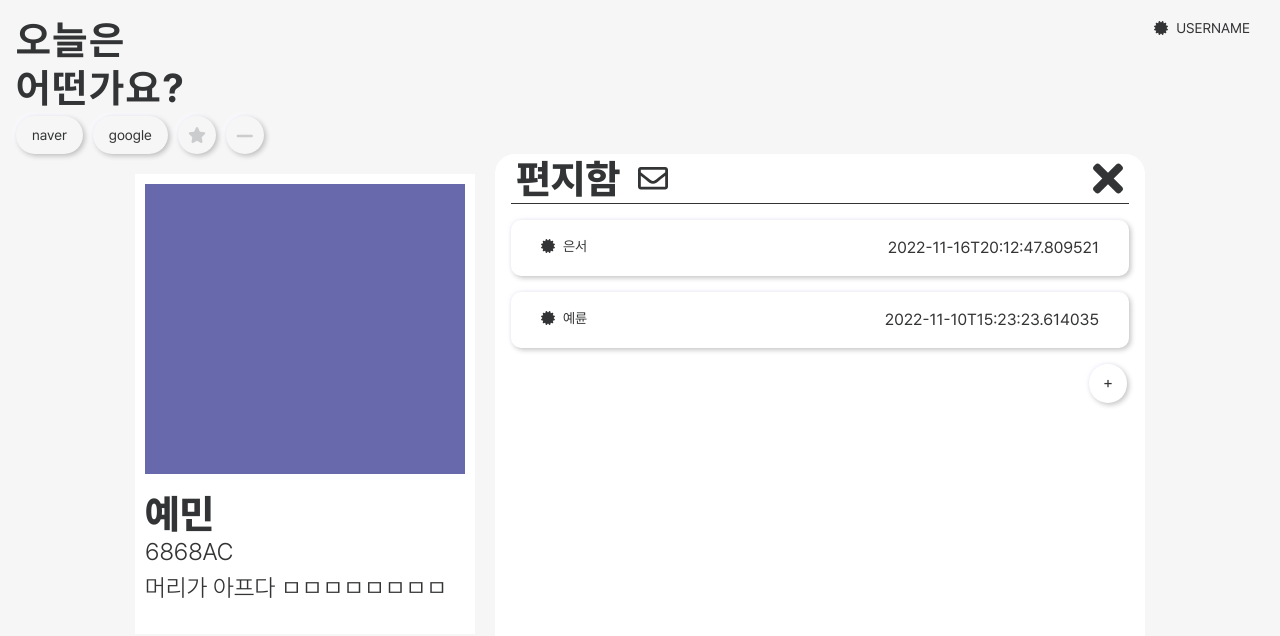
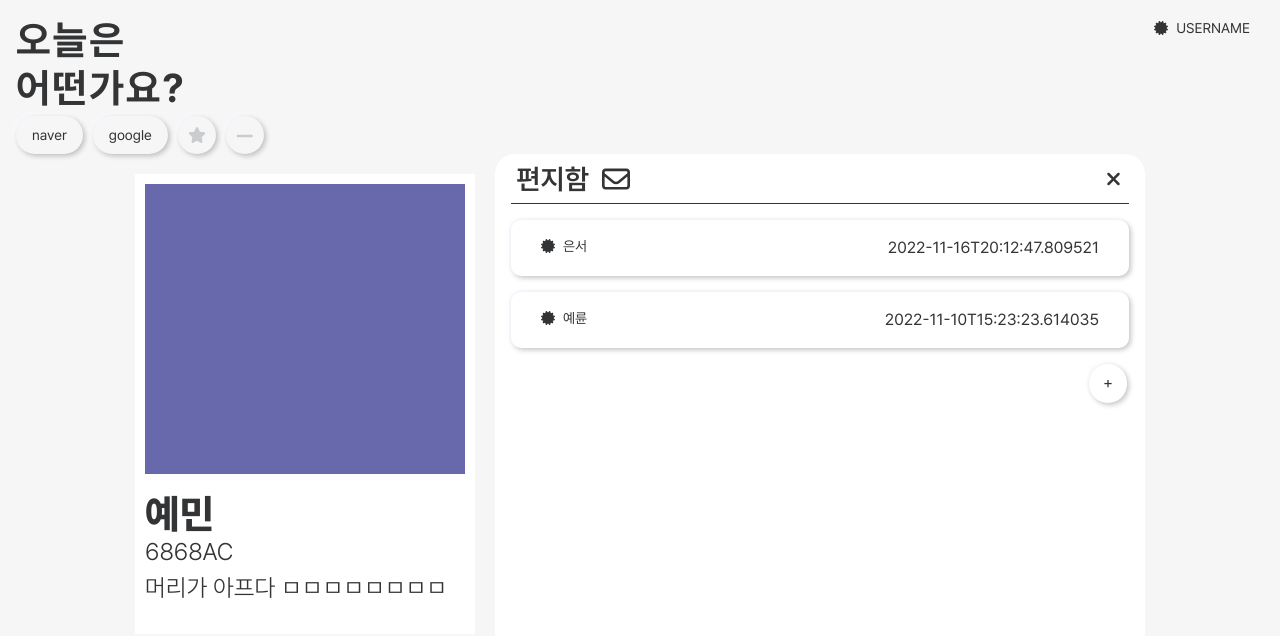
Before and after one commit to codestates-seb/seb40_main_029, a React (Create React App) app in the folder client/: page / in a window 1280 px wide. Shown: the top 636 px of the page. Built offline with nearby package versions, Linux system fonts and the light colour scheme; data requests are answered from the project's data file.

Commit message:
feat : fontawsome 적용, 폰트크기 등 레이아웃 재구성

```diff
--- a/client/src/components/module/modal/Modal.js
+++ b/client/src/components/module/modal/Modal.js
@@ -1,4 +1,11 @@
 import styled from 'styled-components';
+import { FontAwesomeIcon } from '@fortawesome/react-fontawesome';
+import {
+  faXmark,
+  faHighlighter,
+  faStore,
+} from '@fortawesome/free-solid-svg-icons';
+import { faEnvelope } from '@fortawesome/free-regular-svg-icons';
 import { CloseIcon, TodoIcon, MailIcon, StoreIcon } from './Icon';
 
 const Blueprint = styled.div`
@@ -37,19 +44,20 @@ const Header = styled.div`
 const Title = styled.div`
   display: flex;
   justify-content: space-between;
+  align-items: center;
   color: rgb(51, 52, 53);
   line-height: 40px;
-  font-size: 40px;
-  font-weight: 800;
+  font-size: 28px;
+  font-weight: 600;
   margin: 5px;
 `;
 
 const Button = styled.div`
   display: flex;
   justify-content: center;
+  align-items: center;
   background-color: transparent;
-  border: 1px solid transparent;
-  margin: 5px;
+  padding: 0 8px;
 `;
 
 const Utility = styled.div`
@@ -63,10 +71,10 @@ const TodoModal = ({ children }) => {
       <Header>
         <Title>
           오늘 할 일 &nbsp;
-          <TodoIcon />
+          <FontAwesomeIcon icon={faHighlighter} />
         </Title>
         <Button onClick={() => {}}>
-          <CloseIcon />
+          <FontAwesomeIcon icon={faXmark} size="lg" />
         </Button>
       </Header>
       <Utility>{children}</Utility>
@@ -80,10 +88,10 @@ const MailModal = ({ children }) => {
       <Header>
         <Title>
           편지함 &nbsp;
-          <MailIcon />
+          <FontAwesomeIcon icon={faEnvelope} />
         </Title>
         <Button onClick={() => {}}>
-          <CloseIcon />
+          <FontAwesomeIcon icon={faXmark} size="lg" />
         </Button>
       </Header>
       <Utility>{children}</Utility>
@@ -97,10 +105,10 @@ const StoreModal = ({ children }) => {
       <Header>
         <Title>
           색상 테마 &nbsp;
-          <StoreIcon />
+          <FontAwesomeIcon icon={faStore} />
         </Title>
         <Button onClick={() => {}}>
-          <CloseIcon />
+          <FontAwesomeIcon icon={faXmark} size="lg" />
         </Button>
       </Header>
       <Utility>{children}</Utility>
```
